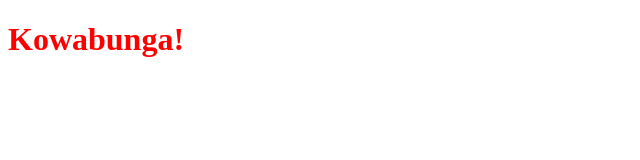
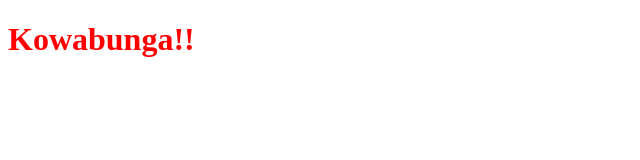
Before and after one commit to Jeff1377/OpenClassRoomsProject, a plain HTML site: page index.html in a window 1280 px wide. Shown: the full height of the page, 0-640 px from the left. Drawn offline with Linux system fonts and the light colour scheme.

Commit message:
modif titre h1

```diff
--- a/index.html
+++ b/index.html
@@ -5,6 +5,6 @@
         <link rel="stylesheet" type="text/css" href="styles.css">
     </head>
     <body>
-        <h1>Kowabunga!</h1>
+        <h1>Kowabunga!!</h1>
     </body>
 </html>
```
